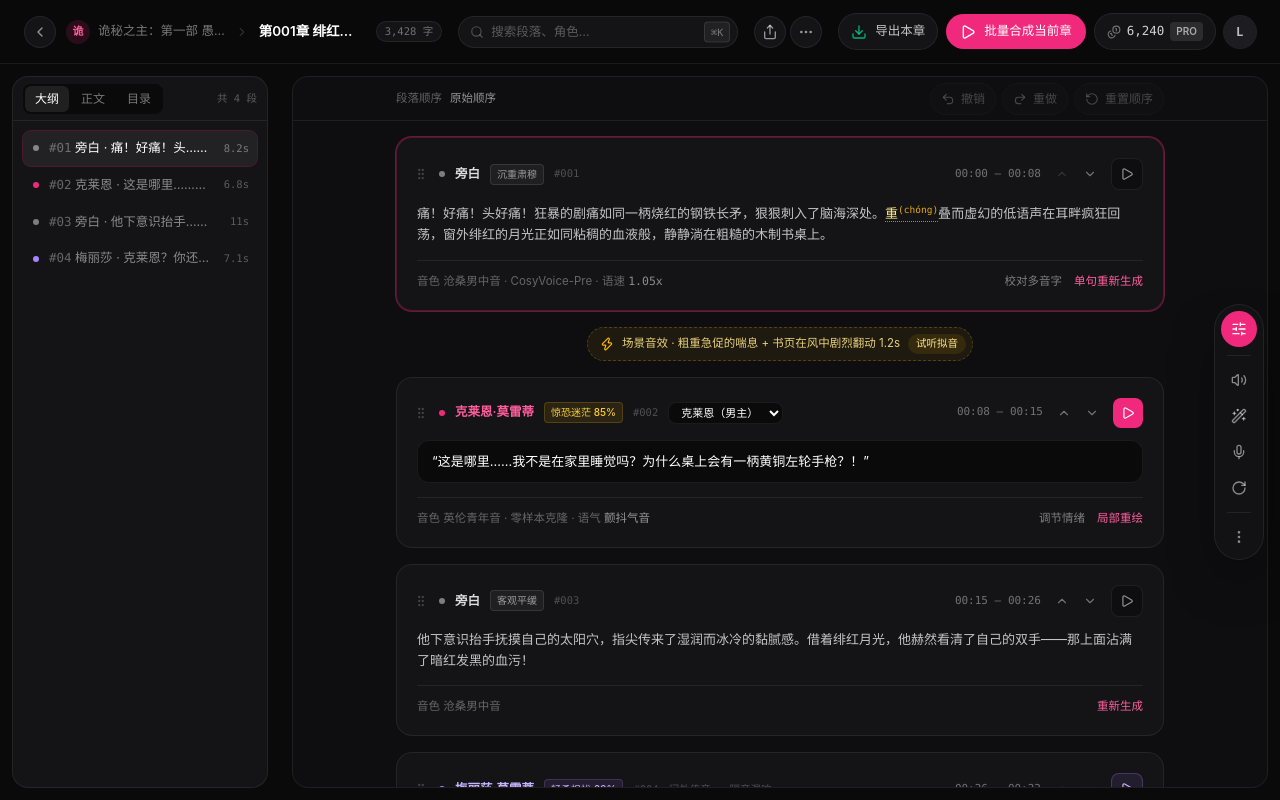
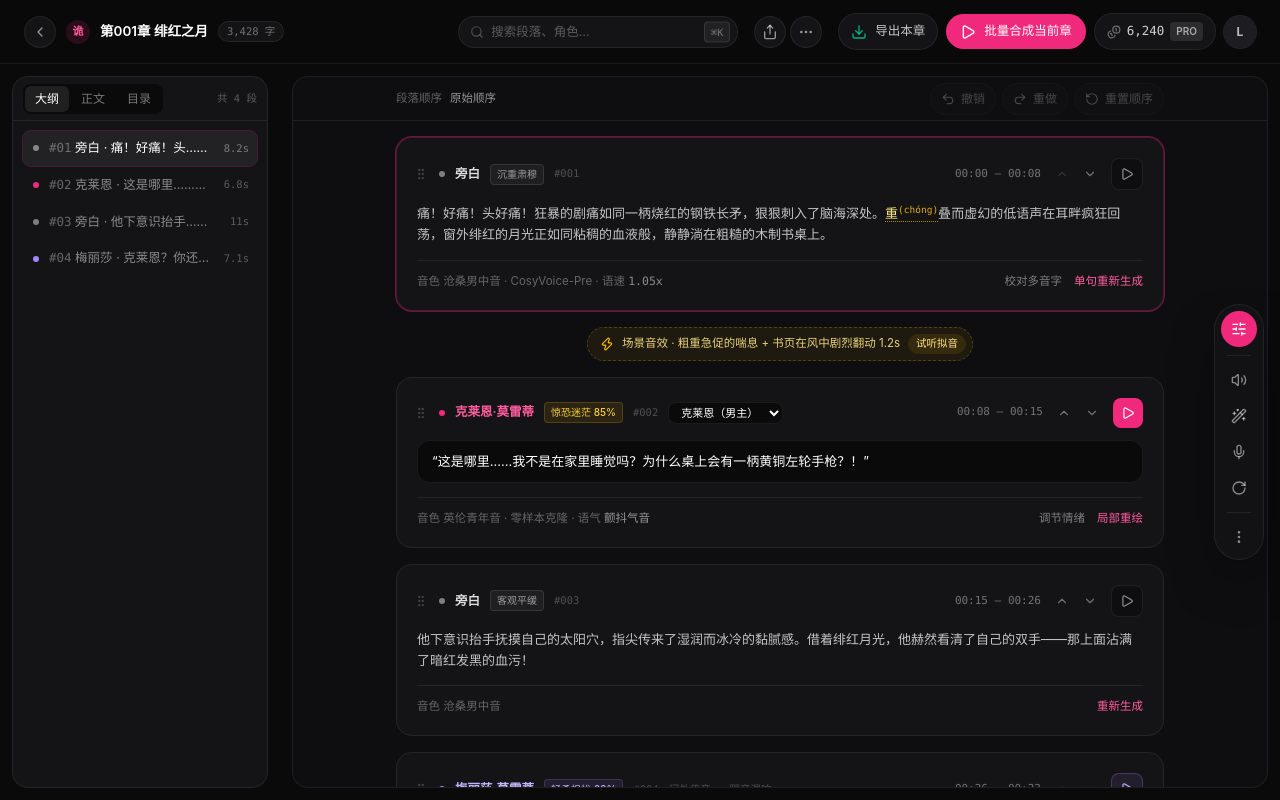
Before and after one commit to CherryKingOne/leo-studio, a Next.js app in the folder desktop/: page /project/p-lord-of-mysteries/chapter/c-001 in a window 1280 px wide. Built offline with nearby package versions, Linux system fonts and the light colour scheme.

Commit message:
refactor: 章节工作台顶栏去掉剧目名与面包屑箭头，仅保留剧目徽标

```diff
--- a/desktop/components/studio-header.tsx
+++ b/desktop/components/studio-header.tsx
@@ -3,7 +3,6 @@
 import {
   BadgeCheck,
   ChevronLeft,
-  ChevronRight,
   Coins,
   Download,
   Layers,
@@ -118,18 +117,13 @@ export function StudioHeader({
         </Link>
 
         <div className="flex min-w-0 items-center gap-2">
-          <span className="flex h-6 w-6 shrink-0 items-center justify-center rounded-full bg-accent/15 text-[11px] font-bold text-accent-400">
+          <span
+            className="flex h-6 w-6 shrink-0 items-center justify-center rounded-full bg-accent/15 text-[11px] font-bold text-accent-400"
+            title={project.title}
+          >
             {project.title.slice(0, 1)}
           </span>
-          <span
-            className="max-w-[128px] shrink-0 truncate text-[12.5px] text-white/45"
-            title={project.title}
-          >
-            {project.title}
-          </span>
         </div>
-
-        <ChevronRight className="h-3.5 w-3.5 shrink-0 text-white/15" />
 
         <h1
           className="min-w-0 truncate text-[13.5px] font-semibold text-white"
```
